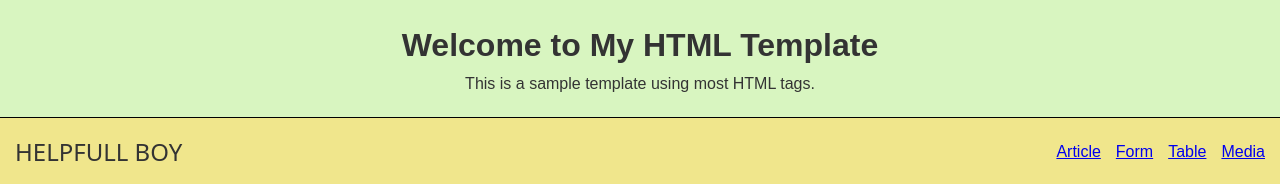
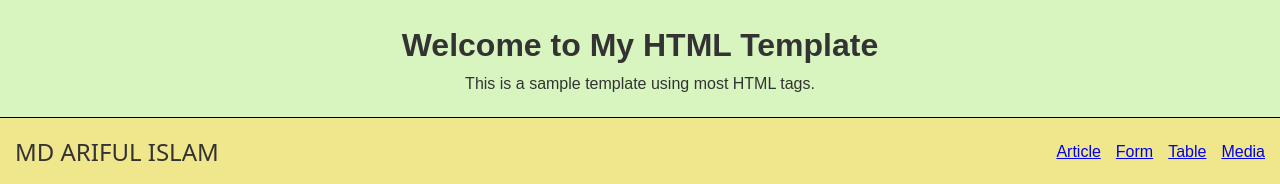
Before and after one commit to mdarifulislamdev/HTML-Template, a plain HTML site: page index.html in a window 1280 px wide. Shown: the top 184 px of the page. Drawn offline with Linux system fonts and the light colour scheme; a web font is replaced by a local one.

Commit message:
logo name chang

```diff
--- a/index.html
+++ b/index.html
@@ -17,7 +17,7 @@
 </header>
 
 <nav>
-    <h2>HELPFULL BOY</h2>
+    <h2>MD ARIFUL ISLAM</h2>
     <ul>
         <li><a href="#article">Article</a></li>
         <li><a href="#form">Form</a></li>
```
